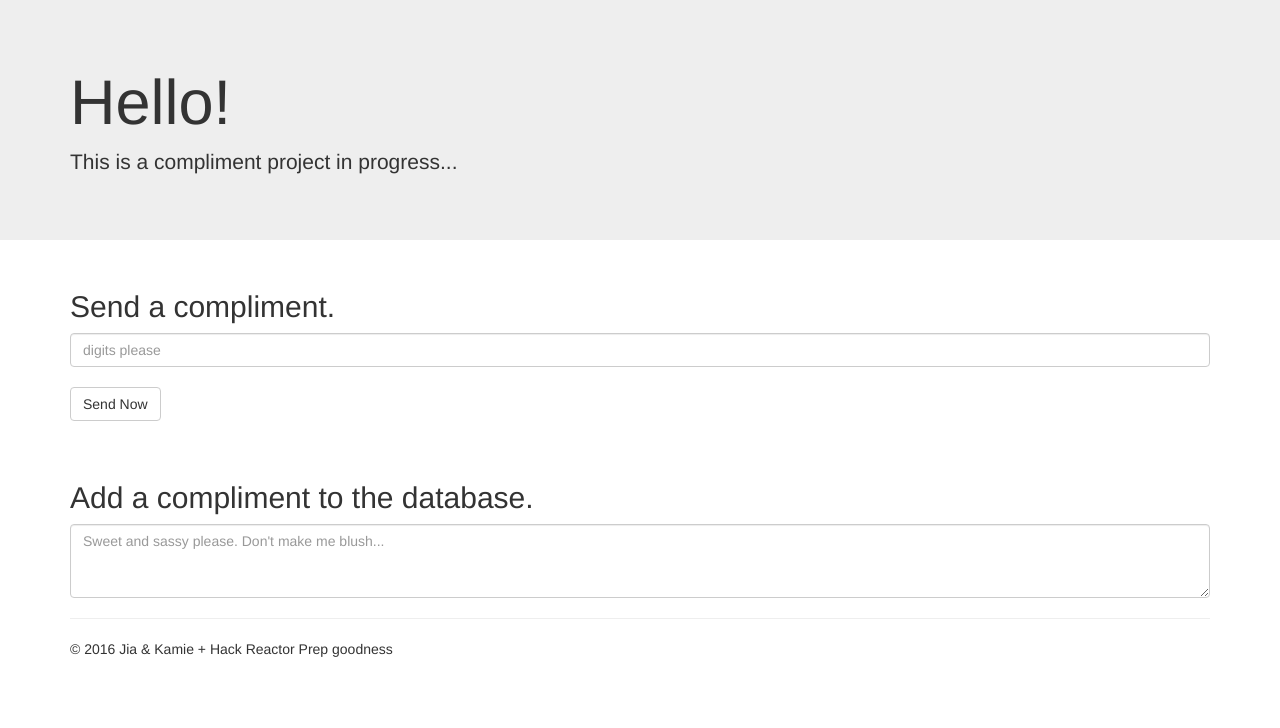
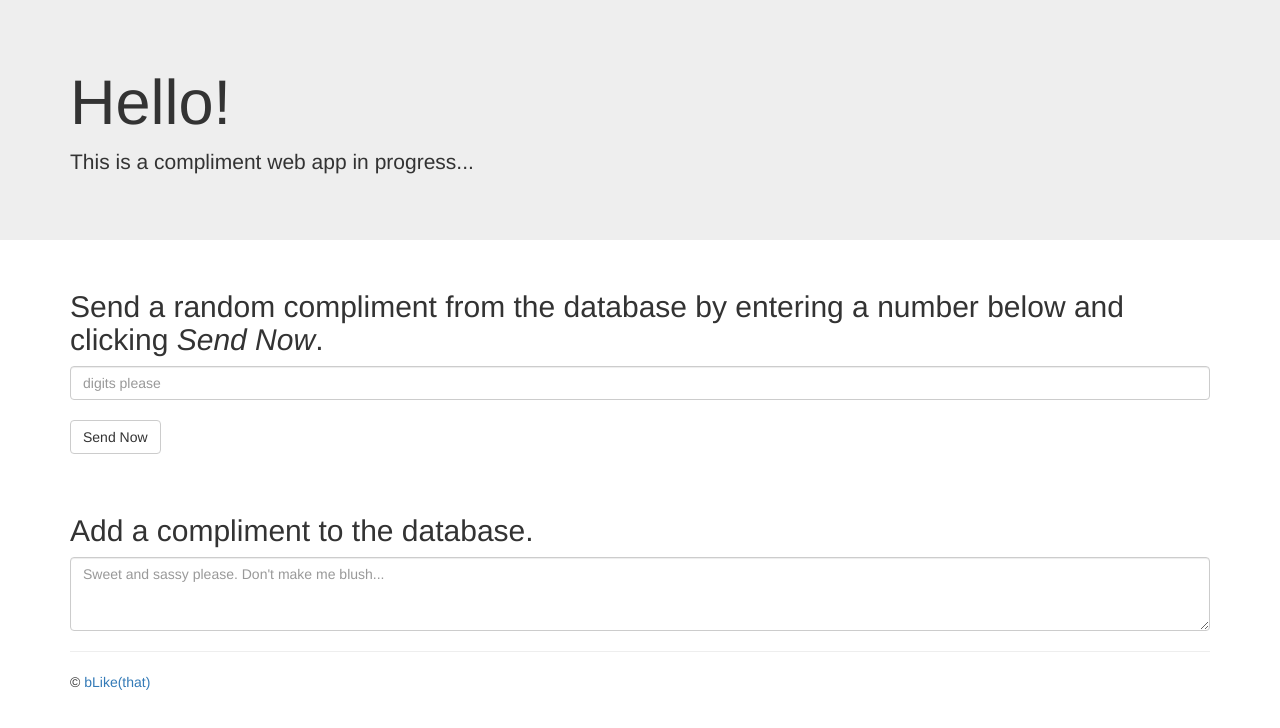
Before and after one commit to blikethat/compliment-please, a website: page public/index.html in a window 1280 px wide. Drawn offline with nearby package versions, Linux system fonts and the light colour scheme; a script that the page names is missing.

Commit message:
DOM edits

```diff
--- a/public/index.html
+++ b/public/index.html
@@ -12,7 +12,7 @@
   <div class="jumbotron">
     <div class="container">
       <h1>Hello!</h1>
-      <p>This is a compliment project in progress...</p>
+      <p>This is a compliment web app in progress...</p>
     </div>
   </div>
 
@@ -21,7 +21,7 @@
     <div class="row">
       <div class="col-md-12">
         <div id='messagesDiv'></div>
-        <h2>Send a compliment.</h2>
+        <h2>Send a random compliment from the database by entering a number below and clicking <i>Send Now</i>.</h2>
 
         <form action="" id="numero">
           <input type="text" name="number" class="form-control" placeholder="digits please"><br>
@@ -38,7 +38,7 @@
     <hr>
 
     <footer>
-      <p>&copy; 2016 Jia &amp; Kamie + Hack Reactor Prep goodness</p>
+      <p>&copy; <a href="http://www.blikethat.com/" target="_blank">bLike(that)</a></p>
     </footer>
   </div>
   <script src="https://maxcdn.bootstrapcdn.com/bootstrap/3.3.6/js/bootstrap.min.js" integrity="sha384-0mSbJDEHialfmuBBQP6A4Qrprq5OVfW37PRR3j5ELqxss1yVqOtnepnHVP9aJ7xS" crossorigin="anonymous"></script>
```
